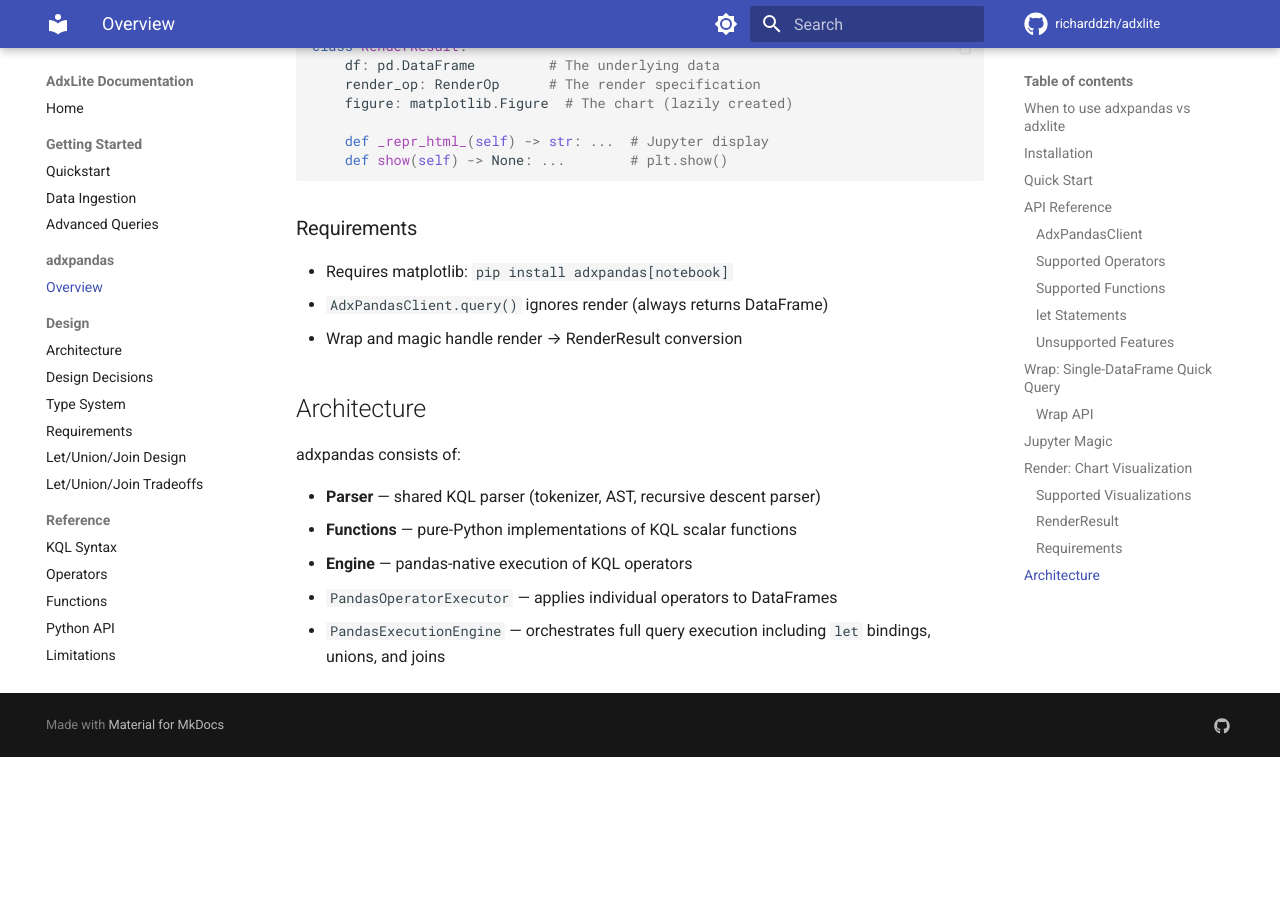
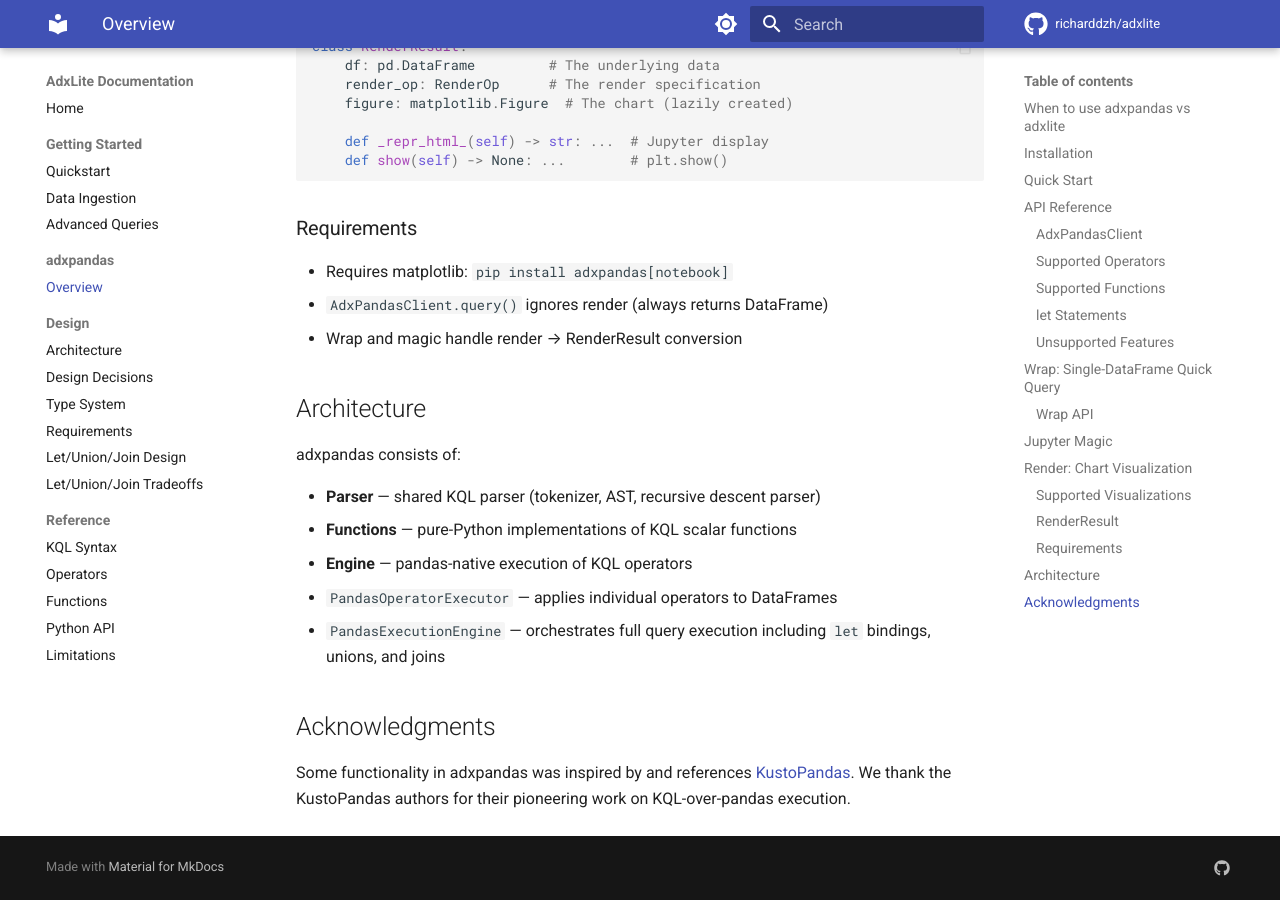
Before and after one commit to richarddzh/adxlite, an MkDocs documentation site: the page built from docs/adxpandas/index.md, in a window 1280 px wide and 900 px high, scrolled down 4797 px. Built offline with MkDocs 1.6.1 and Material for MkDocs 9.7.7, drawn with Linux system fonts in a browser that asks for light colours; comment, search, counter and statistics services are not loaded; before the commit the page ends 5554 px from its top, so only the background shows below that.

Commit message:
chore: add MIT LICENSE, acknowledge KustoPandas, bump to v0.2.1
- Add MIT LICENSE file to repository root
- Add acknowledgment to KustoPandas in adxpandas README and docs
- Bump adxpandas and adxlite versions to 0.2.1

Co-authored-by: Copilot <223556219+Copilot@users.noreply.github.com>

```diff
--- a/docs/adxpandas/index.md
+++ b/docs/adxpandas/index.md
@@ -213,3 +213,7 @@ adxpandas consists of:
 - **Engine** — pandas-native execution of KQL operators
   - `PandasOperatorExecutor` — applies individual operators to DataFrames
   - `PandasExecutionEngine` — orchestrates full query execution including `let` bindings, unions, and joins
+
+## Acknowledgments
+
+Some functionality in adxpandas was inspired by and references [KustoPandas](https://github.com/js850/KustoPandas). We thank the KustoPandas authors for their pioneering work on KQL-over-pandas execution.
```
Also changed, not shown: adxpandas/README.md (+8 -0 lines), 3 other files.
